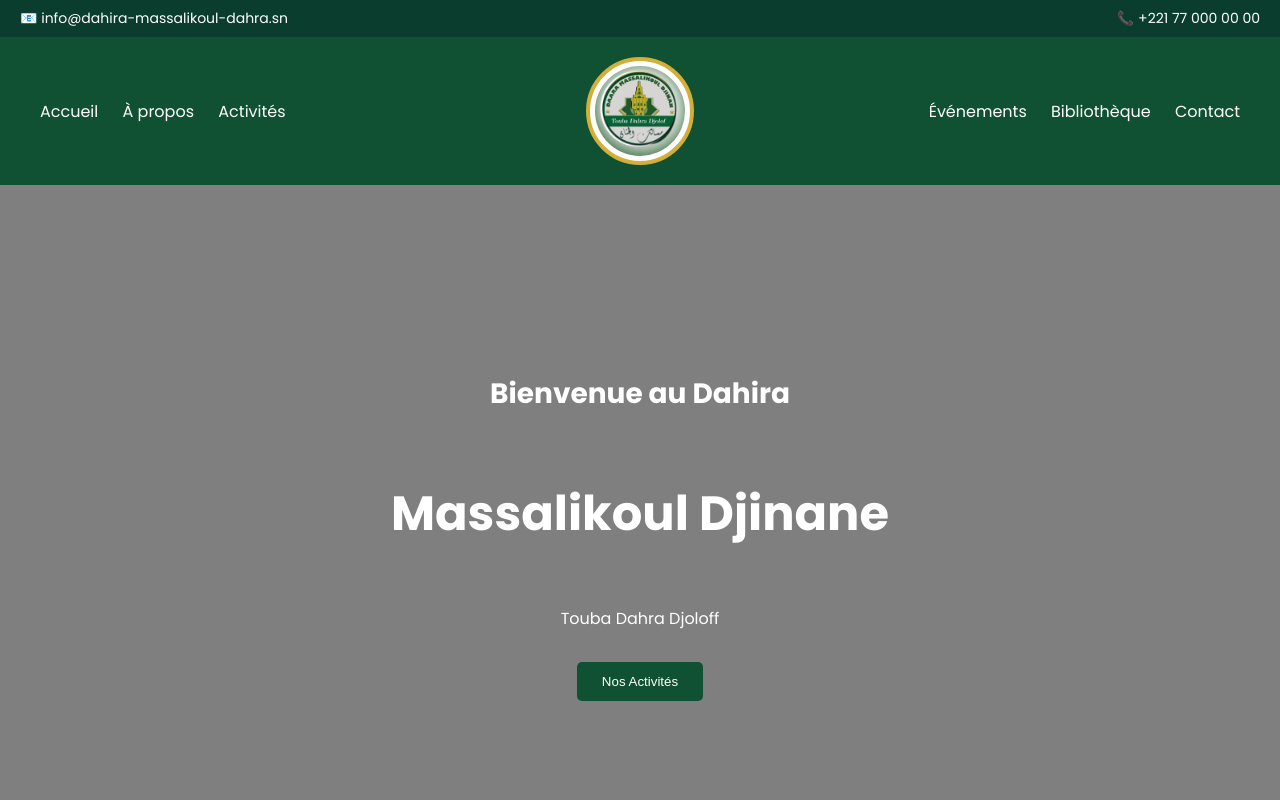
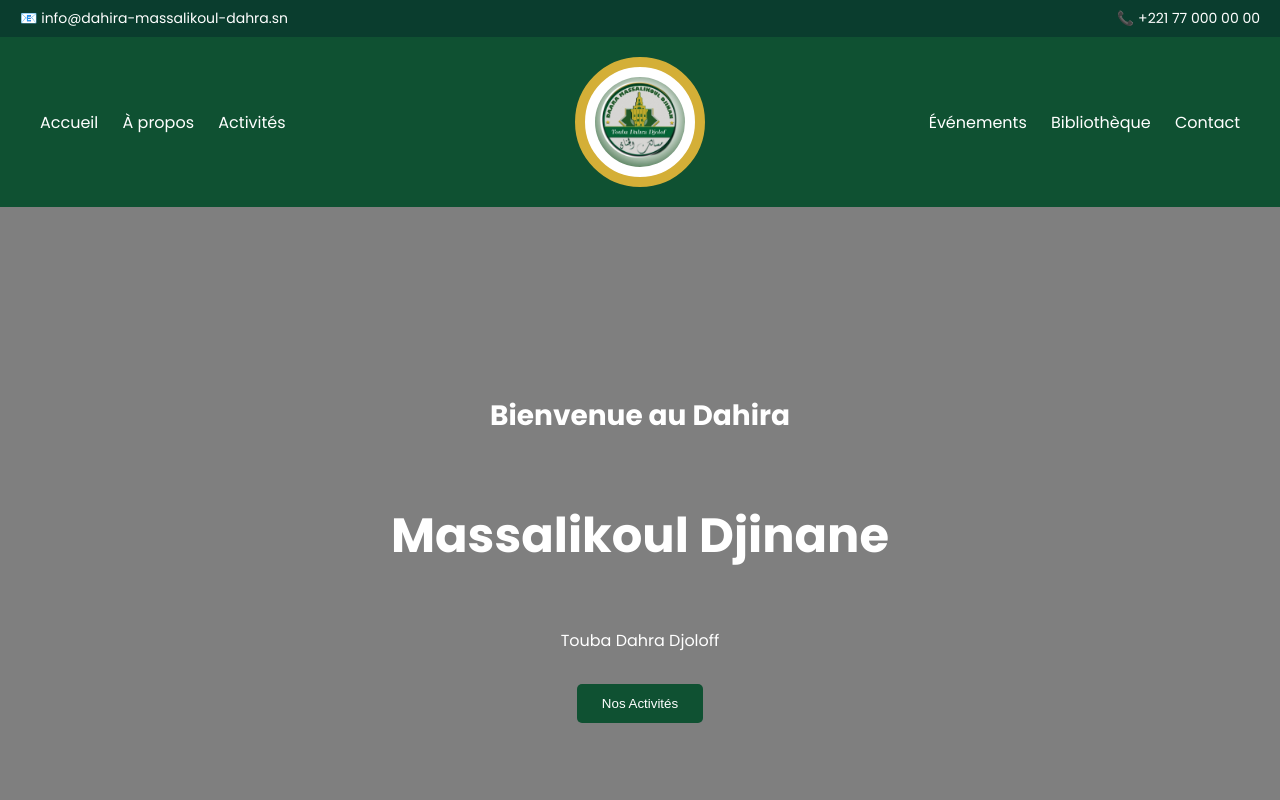
Before and after one commit to biranenjaay/massalik, a plain HTML site: page index.html in a window 1280 px wide. Shown: the top 800 px of the page. Drawn offline with Linux system fonts and the light colour scheme.

Commit message:
Increase border size and padding for logo

```diff
--- a/style.css
+++ b/style.css
@@ -48,9 +48,9 @@ nav a {
     height: 90px;
     width: 90px;
     border-radius: 50%;
-    border: 4px solid #d4af37;
+    border: 10px solid #d4af37;
     background: white;
-    padding: 5px;
+    padding: 10px;
 }
 
 /* HERO */
```
